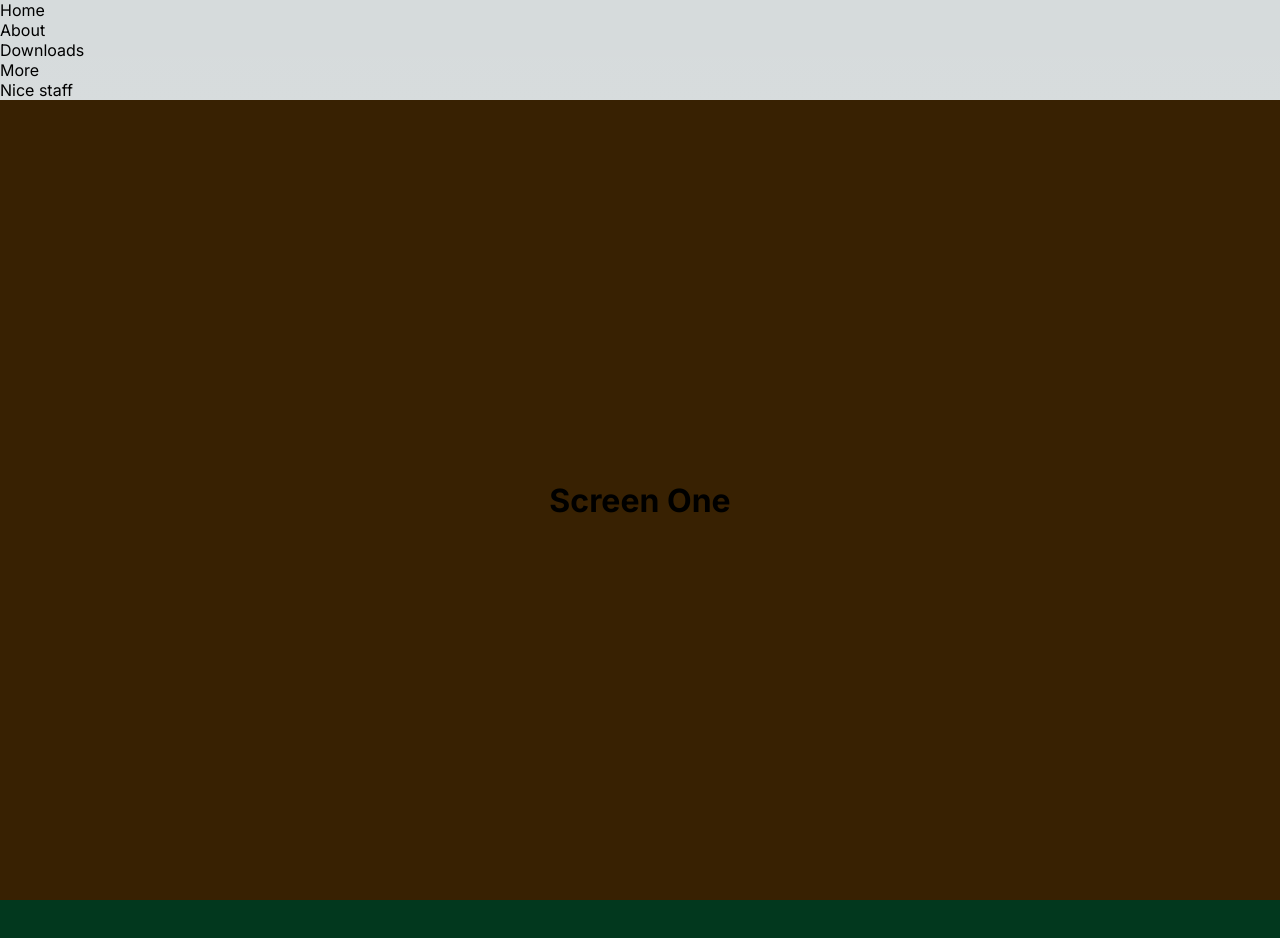
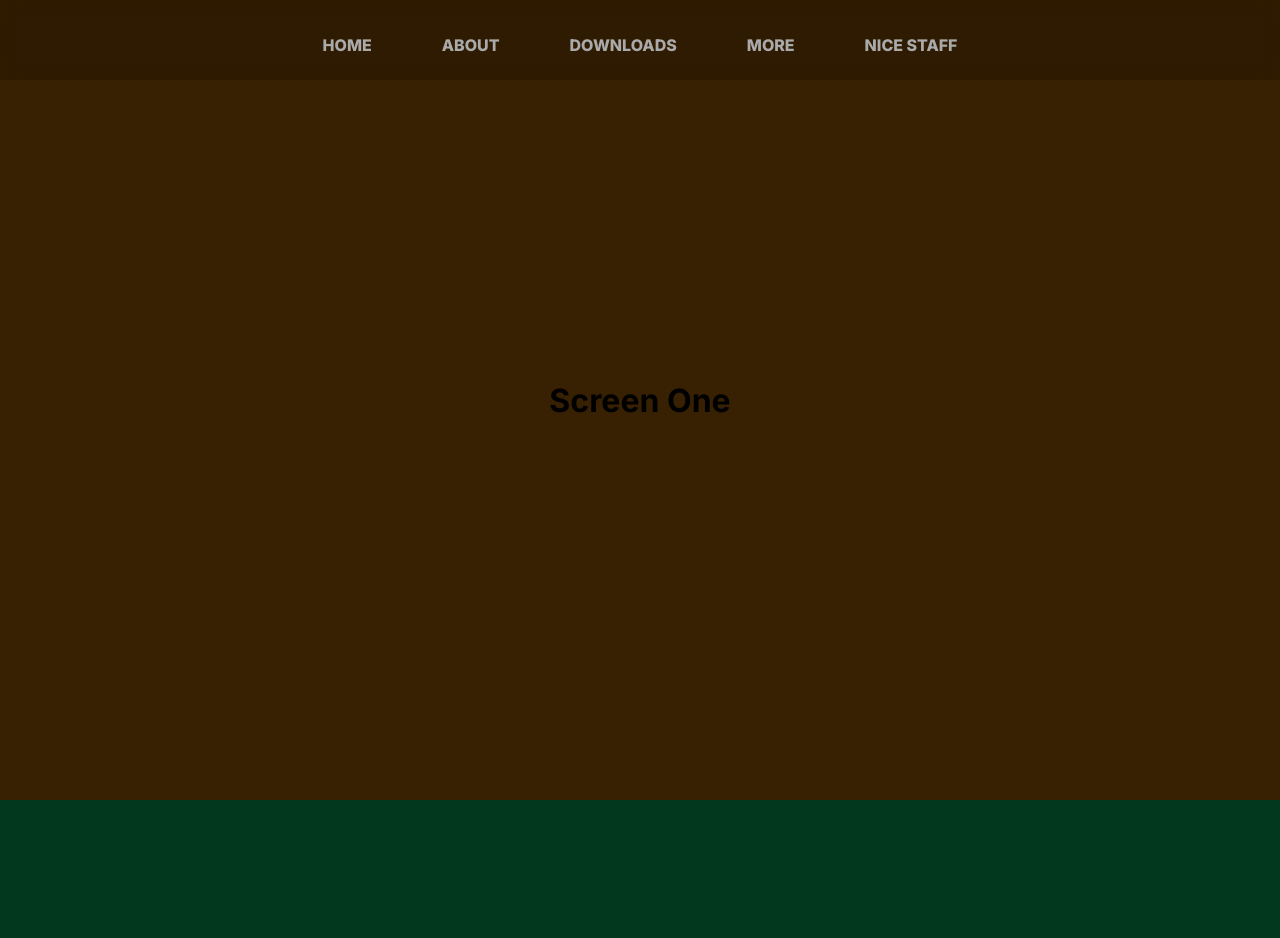
Before and after one commit to shkhaider2015/next-js-13-portfolio, a Next.js app: page / in a window 1280 px wide. Shown: the top 938 px of the page. Built offline with nearby package versions, Linux system fonts and the light colour scheme.

Commit message:
Add navbar

```diff
--- a/app/_components/Navbar/Navbar.module.css
+++ b/app/_components/Navbar/Navbar.module.css
@@ -0,0 +1,96 @@
+.navContainer {
+}
+
+/* NAVIGATION */
+.fill {
+  width: 100%;
+  margin: 0 auto;
+  padding: 20px 0 20px 0px;
+  height: 80px;
+  position: fixed;
+  background-color: rgba(0, 0, 0, 0.16);
+  backdrop-filter: blur(8px);
+  /* box-shadow: 0px 5px 0px #dedede; */
+}
+.fill ul {
+  list-style: none;
+  text-align: center;
+}
+.fill ul li {
+  display: inline-block;
+}
+.fill ul li a {
+  display: block;
+  padding: 15px;
+  text-decoration: none;
+  color: #aaa;
+  font-weight: 800;
+  text-transform: uppercase;
+  margin: 0 20px;
+}
+.fill ul li a,
+.fill ul li a:after,
+.fill ul li a:before {
+  transition: all 0.5s;
+}
+.fill ul li a:hover {
+  color: #555;
+  cursor: pointer;
+}
+
+.fill ul li a {
+  position: relative;
+}
+
+.fill ul li a:after {
+  position: absolute;
+  bottom: 0;
+  left: 0;
+  right: 0;
+  margin: auto;
+  width: 0%;
+  content: ".";
+  color: transparent;
+  background: #aaa;
+  height: 1px;
+}
+
+.fill ul li a {
+  transition: all 2s;
+}
+
+.fill ul li a:after {
+  text-align: left;
+  content: ".";
+  margin: 0;
+  opacity: 0;
+}
+.fill ul li a:hover {
+  color: #fff;
+  z-index: 1;
+}
+.fill ul li a:hover:after {
+  z-index: -10;
+  animation: fill 1s forwards;
+  -webkit-animation: fill 1s forwards;
+  -moz-animation: fill 1s forwards;
+  opacity: 1;
+}
+
+/* Keyframes */
+@keyframes fill {
+  0% {
+    width: 0%;
+    height: 1px;
+  }
+  50% {
+    width: 100%;
+    height: 1px;
+  }
+  100% {
+    width: 100%;
+    height: 100%;
+    background: #333;
+    border-radius: 5px;
+  }
+}
--- a/app/_components/Navbar/index.tsx
+++ b/app/_components/Navbar/index.tsx
@@ -1,18 +1,69 @@
-import Link from "next/link";
+// import Link from "next/link";
 import styles from "./Navbar.module.css";
+import { Link } from "react-scroll";
 
 const Navbar = () => {
   return (
     <section className={styles.navContainer}>
-     <nav className={styles.stroke}>
-    <ul>
-      <li><Link href="#">Home</Link></li>
-      <li><Link href="#">About</Link></li>
-      <li><Link href="#">Downloads</Link></li>
-      <li><Link href="#">More</Link></li>
-      <li><Link href="#">Nice staff</Link></li>
-    </ul>
-  </nav>
+      <nav className={styles.fill}>
+        <ul>
+          <li>
+            <Link
+              activeClass="active"
+              to="screen1"
+              spy={true}
+              smooth={true}
+              offset={0}
+            >
+              Home
+            </Link>
+          </li>
+          <li>
+            <Link
+              activeClass="active"
+              to="screen2"
+              spy={true}
+              smooth={true}
+              offset={0}
+            >
+              About
+            </Link>
+          </li>
+          <li>
+            <Link
+              activeClass="active"
+              to="screen3"
+              spy={true}
+              smooth={true}
+              offset={0}
+            >
+              Downloads
+            </Link>
+          </li>
+          <li>
+            <Link
+              activeClass="active"
+              to="screen4"
+              spy={true}
+              smooth={true}
+              offset={0}
+            >
+              More
+            </Link>
+          </li>
+          <li>
+            <Link
+              activeClass="active"
+              to="screen5"
+              spy={true}
+              smooth={true}
+              offset={0}
+            >
+              Nice staff
+            </Link>
+          </li>
+        </ul>
+      </nav>
     </section>
   );
 };
```
